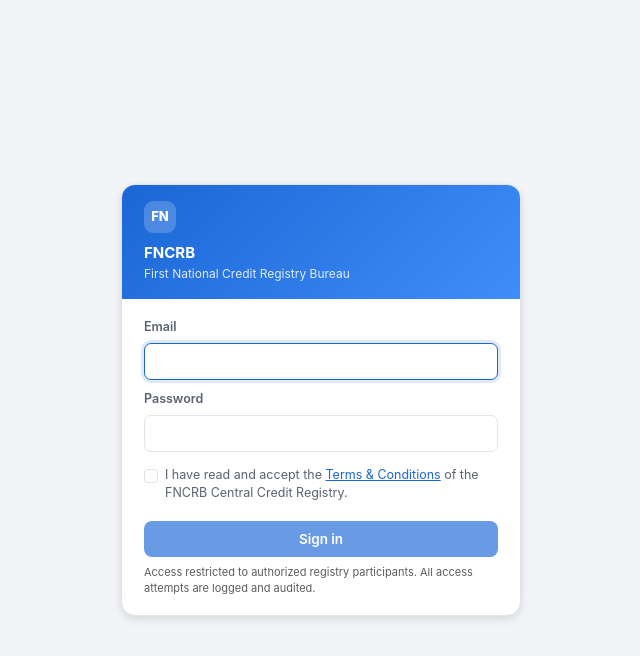
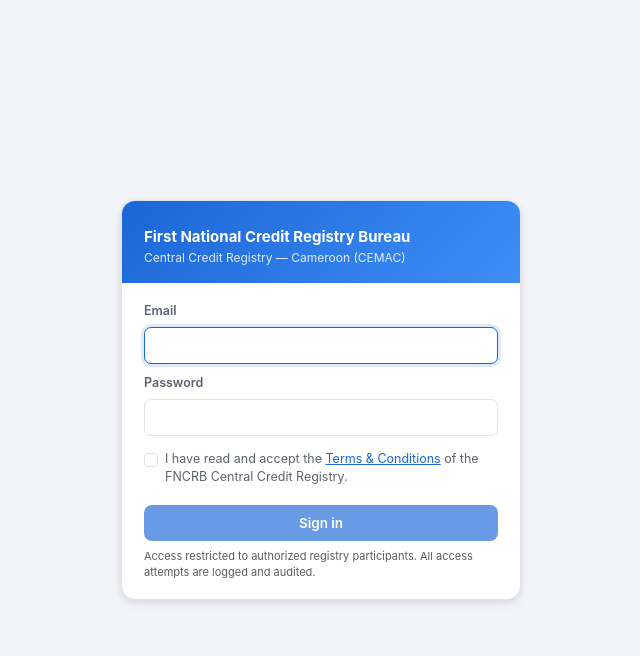
Before and after one commit to redspaxz/FNCRB, a PHP site: page /login in a window 1280 px wide. Shown: the top 656 px of the page, without its empty margins (319-959 px from the left). Run offline with PHP 8.4, Linux system fonts and the light colour scheme.

Commit message:
Login: replace FN acronym tile with full institution name

```diff
--- a/app/Views/auth/login.php
+++ b/app/Views/auth/login.php
@@ -10,9 +10,8 @@
 <body class="login-page">
 <div class="login-card">
   <div class="login-head">
-    <span class="logo">FN</span>
-    <div class="login-title">FNCRB</div>
-    <div class="login-sub">First National Credit Registry Bureau</div>
+    <div class="login-title">First National Credit Registry Bureau</div>
+    <div class="login-sub">Central Credit Registry — Cameroon (CEMAC)</div>
   </div>
   <div class="login-body">
     <?php if (!empty($error)): ?><div class="alert alert-danger"><?= $e($error) ?></div><?php endif; ?>
```
